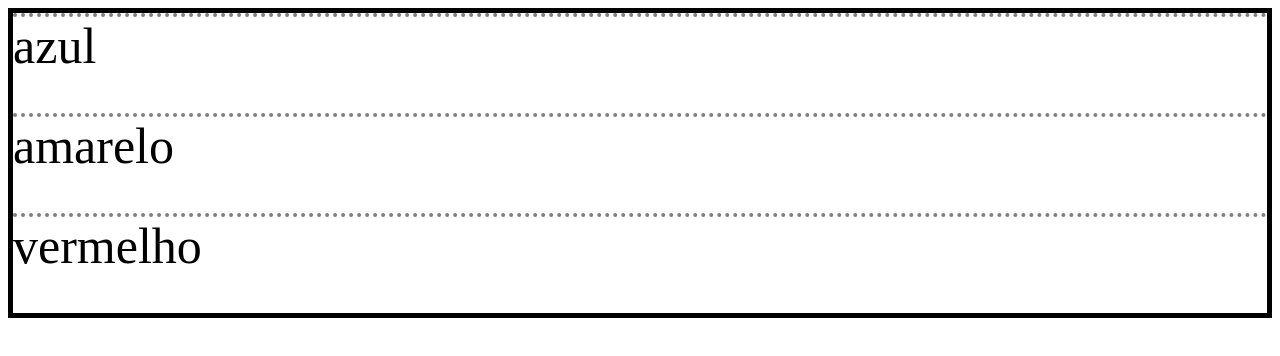
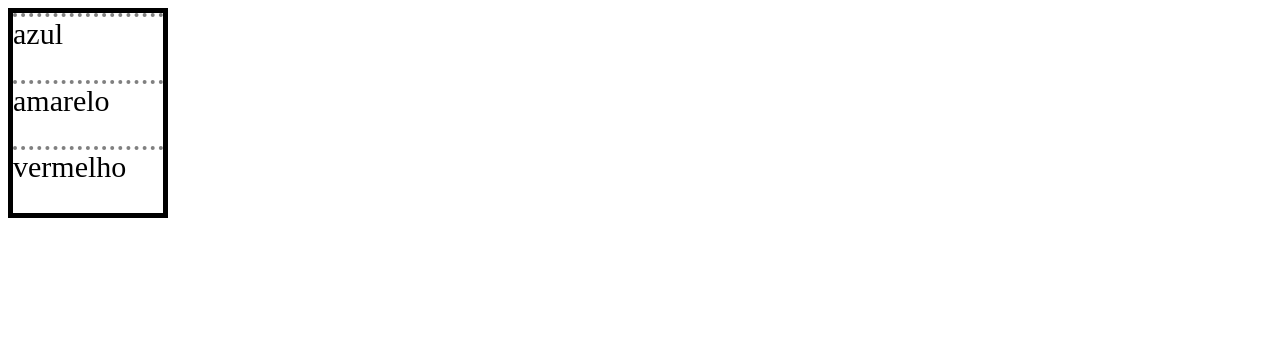
Before and after one commit to ufjf-dcc207/ufjf-dcc207-2026-3-a-atv10-nsalgado2000, a React (Vite) app: page / in a window 1280 px wide. Shown: the top 356 px of the page. Built offline with nearby package versions, Linux system fonts and the light colour scheme.

Commit message:
fix: melhora css garrafa

```diff
--- a/src/App.css
+++ b/src/App.css
@@ -1,9 +1,10 @@
 .garrafa {
   display: flex;
   flex-direction: column;
-  height: 300px;
+  height: 200px;
+  width: 150px;
   border: 5px solid black;
-  font-size: 50px
+  font-size: 30px
 }
 
 .cor {
```
